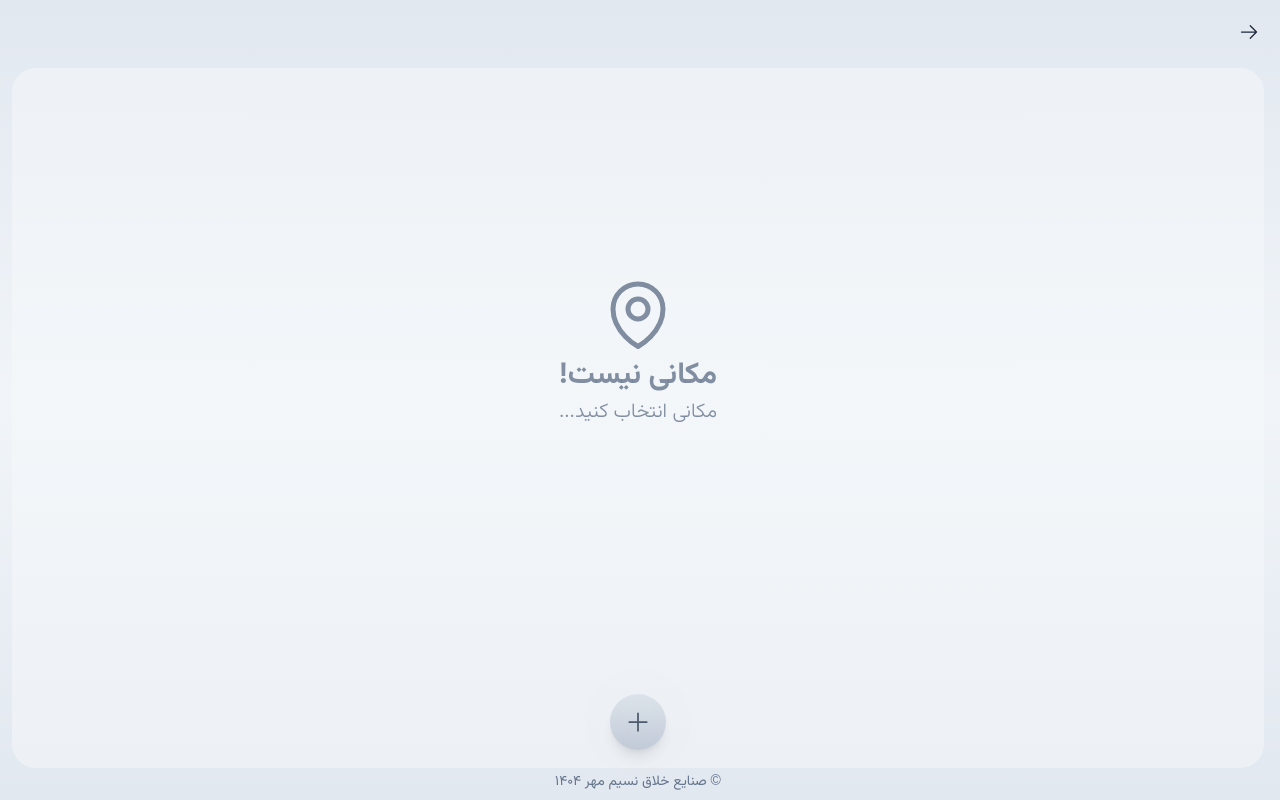
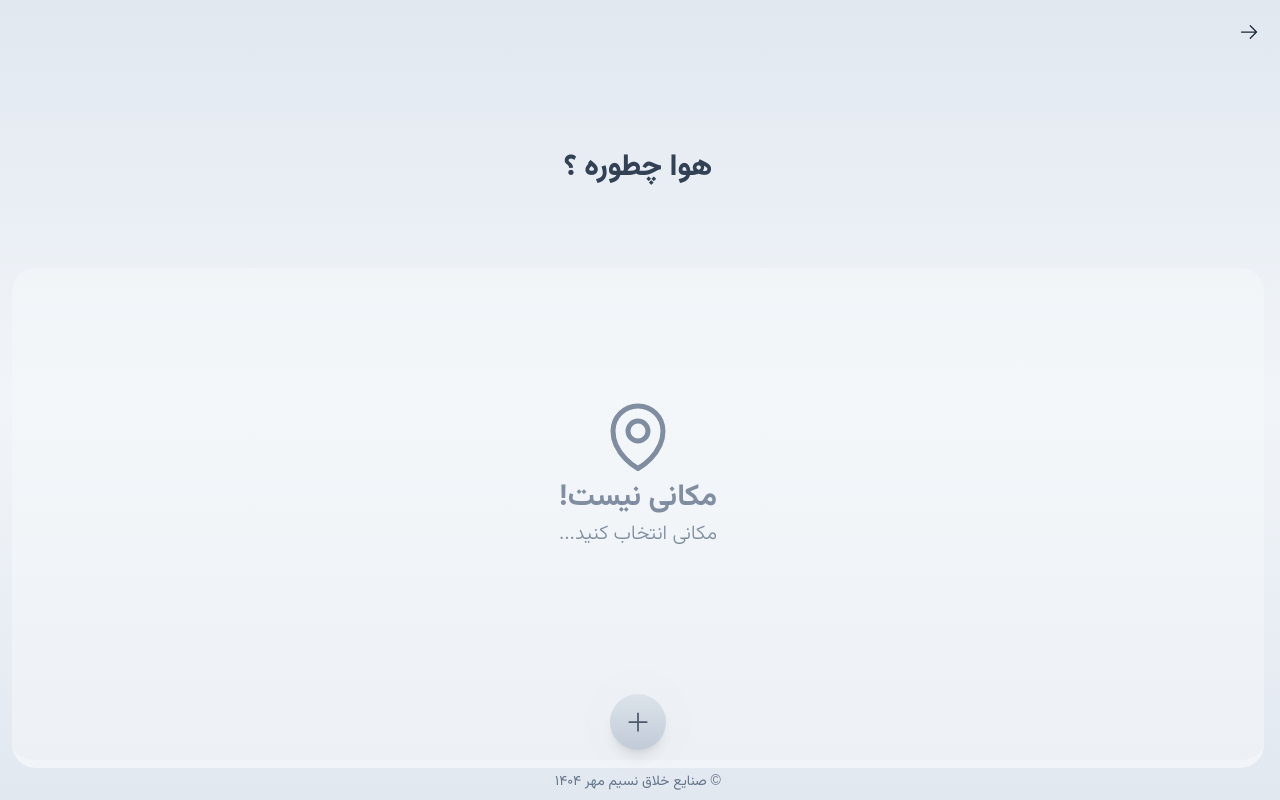
Before and after one commit to AmirMahdyJebreily/Weather-forecast-application, a Vue app: page / in a window 1280 px wide. Built offline with nearby package versions, Linux system fonts and the light colour scheme.

Commit message:
feat: add scroll  effects to add more reactivity to the page

```diff
--- /dev/null
+++ b/src/composables/useScrollShrink.ts
@@ -0,0 +1,43 @@
+// composables/useScrollShrink.ts
+import { ref, onMounted, onUnmounted, watch, type ShallowRef } from 'vue'
+
+export function useScrollShrink<T extends HTMLElement>(
+  targetRef: ShallowRef<T | null>,
+  maxHeight: number,
+  minHeight: number,
+  maxScroll = 500
+) {
+  const height = ref(maxHeight)
+
+  const onScroll = () => {
+    if (!targetRef.value) return
+
+    const scrollY = targetRef.value.scrollTop
+    const ratio = Math.min(scrollY / maxScroll, 1)
+    height.value = maxHeight - (maxHeight - minHeight) * ratio
+
+    console.log(height.value);
+
+  }
+
+  onMounted(() => {
+    watch(
+      targetRef,
+      (el, _, onCleanup) => {
+        if (!el) return
+        el.addEventListener('scroll', onScroll, { passive: true })
+        onScroll()
+        onCleanup(() => el.removeEventListener('scroll', onScroll))
+      },
+      { immediate: true }
+    )
+  })
+
+  onUnmounted(() => {
+    if (targetRef.value) {
+      targetRef.value.removeEventListener('scroll', onScroll)
+    }
+  })
+
+  return { height }
+}
--- a/src/views/home-view.vue
+++ b/src/views/home-view.vue
@@ -1,13 +1,21 @@
 <script setup lang="ts">
-import { onMounted, useTemplateRef } from 'vue'
+import { computed, onMounted, useTemplateRef } from 'vue'
 import { useWeatherStore } from '@/stores/weather'
 import BaseCityCard from '@/components/base-city-card/base-city-card.vue'
 import { MapPinIcon } from '@heroicons/vue/24/outline'
 import { PlusIcon } from '@heroicons/vue/24/solid'
+import { useScrollShrink } from '@/composables/useScrollShrink'
 
 const store = useWeatherStore()
 
 const el = useTemplateRef('scroller')
+
+const { height } = useScrollShrink(el, 200, 70, 600)
+
+const headerStyle = computed(() => ({
+  height: height.value ? height.value.toFixed(2) + 'px' : '100%',
+}))
+
 let timeout = -1
 onMounted(async () => {
   if (el.value) {
@@ -24,8 +32,14 @@ onMounted(async () => {
 
 <template>
   <div
+    class="w-full container flex items-center will-change-scroll justify-center py-4"
+    :style="headerStyle"
+  >
+    <h1 class="text-3xl font-extrabold text-slate-700">هوا چطوره ؟</h1>
+  </div>
+  <div
     ref="scroller"
-    class="w-full flex flex-col items-center justify-start bg-slate-50/50 gap-3 flex-1 h-full overflow-auto p-3 pl-3s scrollbar-mobile rounded-3xl"
+    class="w-full flex flex-col scroll-py-2 items-center justify-start bg-slate-50/50 gap-3 flex-1 h-full overflow-auto p-3 pl-3s scrollbar-mobile rounded-3xl border-y-8 border-slate-100"
   >
     <BaseCityCard
       v-for="value in store.favorites"
```
Also changed, not shown: me9config/description.md (deleted, +0 -8 lines).
